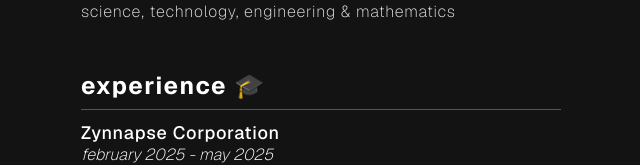
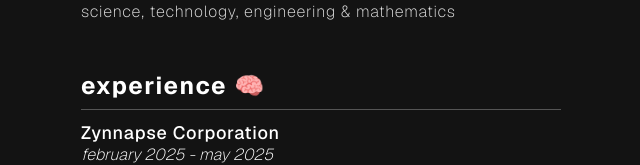
Before and after one commit to inigolacson/my-app, a Next.js app: page / in a window 1280 px wide. Shown: the part 1054-1219 px from the top of the page, without its empty margins (575-1215 px from the left). Built offline with nearby package versions, Linux system fonts and the light colour scheme.

Commit message:
changed emoticon for exp

```diff
--- a/component/experience/experiencesSection.js
+++ b/component/experience/experiencesSection.js
@@ -5,7 +5,7 @@
 export function ExperienceSection () {
     return (
         <section>
-            <h1 className={styles.title}>experience <span>🎓</span></h1>
+            <h1 className={styles.title}>experience <span>🧠</span></h1>
             <div className={styles.line}></div>
             {experienceInfo.map((expe, index) => (
                 <ExperienceComponent
```
